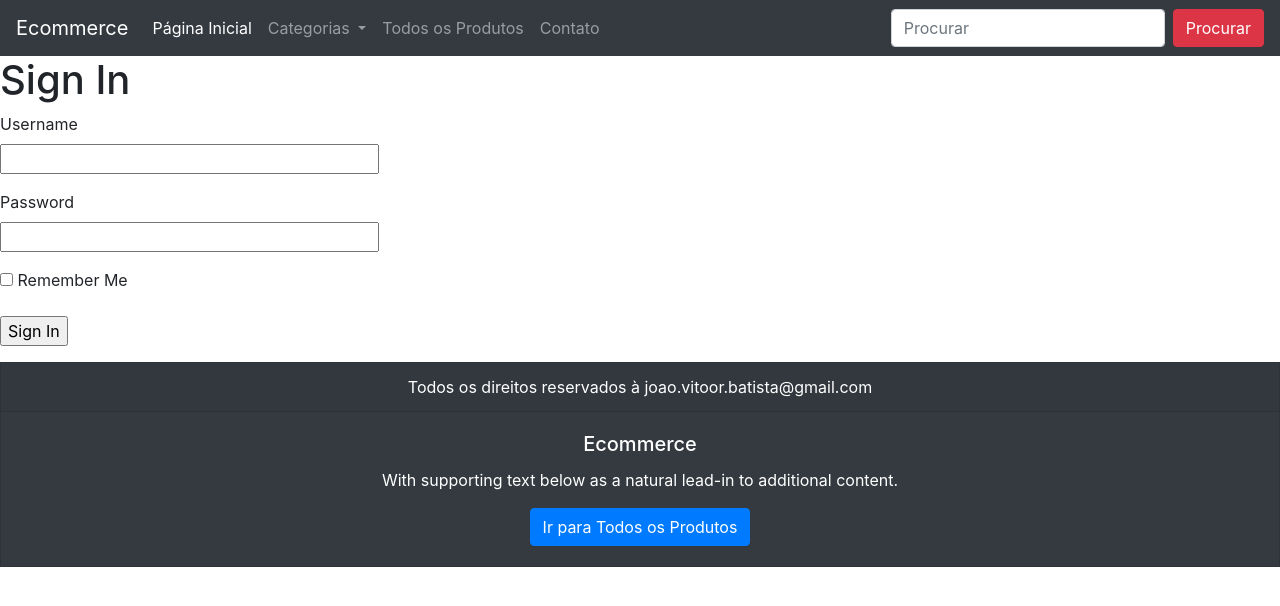
After one commit to jvbnascimento/ecommerce, a Flask app: page /login in a window 1280 px wide. The commit adds this page. Shown: the top 606 px of the page. Run offline with Flask 2, Linux system fonts and the light colour scheme; parts of the project's set-up code (start-up, migrations or seed data) failed here and were passed over; some libraries are stand-ins or nearby versions.

Commit message:
Adicionando login form e reestruturando os templates

```diff
--- /dev/null
+++ b/app/login.py
@@ -0,0 +1,9 @@
+from flask_wtf import FlaskForm
+from wtforms import StringField, PasswordField, BooleanField, SubmitField
+from wtforms.validators import DataRequired
+
+class LoginForm(FlaskForm):
+    username = StringField('Username', validators=[DataRequired()])
+    password = PasswordField('Password', validators=[DataRequired()])
+    remember_me = BooleanField('Remember Me')
+    submit = SubmitField('Sign In')
--- a/app/routes.py
+++ b/app/routes.py
@@ -1,6 +1,8 @@
-from flask import render_template
+from flask import render_template, flash, redirect
 
 from app import app
+
+from app.login import LoginForm
 
 @app.route('/')
 @app.route('/index')
@@ -17,3 +19,12 @@ def index():
         }
     ]
     return render_template('modelo_index.html', title='Home', user=user, posts=posts)
+
+@app.route('/login', methods=['GET', 'POST'])
+def login():
+    form = LoginForm()
+    if form.validate_on_submit():
+        flash('Login requested for user {}, remember_me={}'.format(
+            form.username.data, form.remember_me.data))
+        return redirect('/index')
+    return render_template('login.html', title='Sign In', form = form)
--- /dev/null
+++ b/app/templates/login.html
@@ -0,0 +1,18 @@
+{% extends "modelo_index.html" %}
+
+{% block content %}
+    <h1>Sign In</h1>
+    <form action="" method="post" novalidate>
+        {{ form.hidden_tag() }}
+        <p>
+            {{ form.username.label }}<br>
+            {{ form.username(size=32) }}
+        </p>
+        <p>
+            {{ form.password.label }}<br>
+            {{ form.password(size=32) }}
+        </p>
+        <p>{{ form.remember_me() }} {{ form.remember_me.label }}</p>
+        <p>{{ form.submit() }}</p>
+    </form>
+{% endblock %}
--- a/app/templates/modelo_index.html
+++ b/app/templates/modelo_index.html
@@ -87,8 +87,17 @@
 			</form>
 		</div>
 	</nav>
-
-	<div class="container">
+	{% with messages = get_flashed_messages() %}
+	{% if messages %}
+	<ul>
+		{% for message in messages %}
+		<li>{{ message }}</li>
+		{% endfor %}
+	</ul>
+	{% endif %}
+	{% endwith %}
+	{% block content %}
+	<!-- <div class="container">
 		{% for i in range(0, 5) %}
 		<div class="row">
 			{% for i in range(0, 4) %}
@@ -109,11 +118,11 @@
 			{% endfor %}
 		</div>
 		{% endfor %}
-	</div>
-
+	</div> -->
+	{% endblock %}
 	<div class="card text-center bg-dark sem-border-radius">
 		<div class="card-header">
-			Todos os direitos reservados à joao.vitoo.batista@gmail.com
+			Todos os direitos reservados à joao.vitoor.batista@gmail.com
 		</div>
 		<div class="card-body">
 			<h5 class="card-title">Ecommerce</h5>
@@ -122,4 +131,5 @@
 		</div>
 	</div>
 </body>
+
 </html>
```
